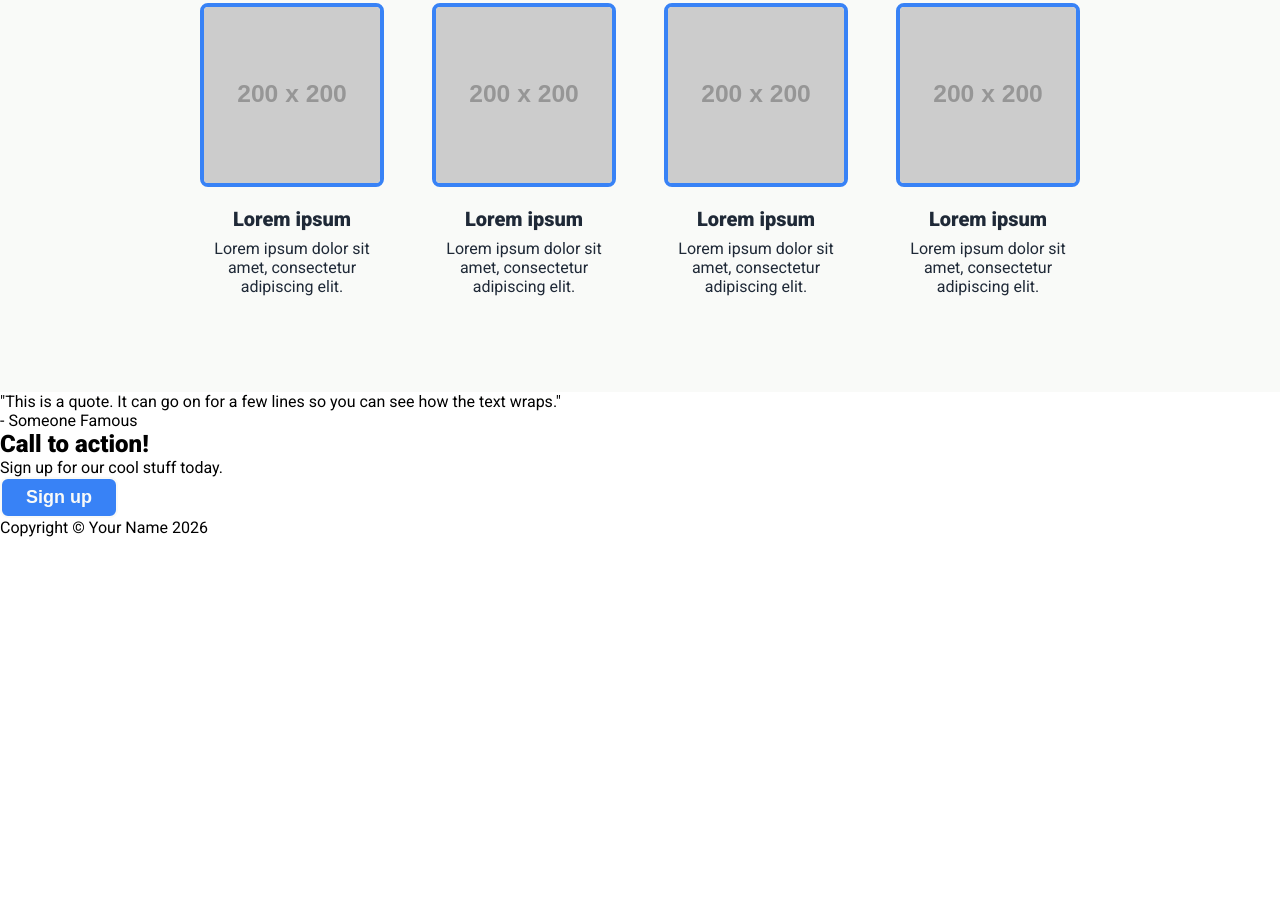
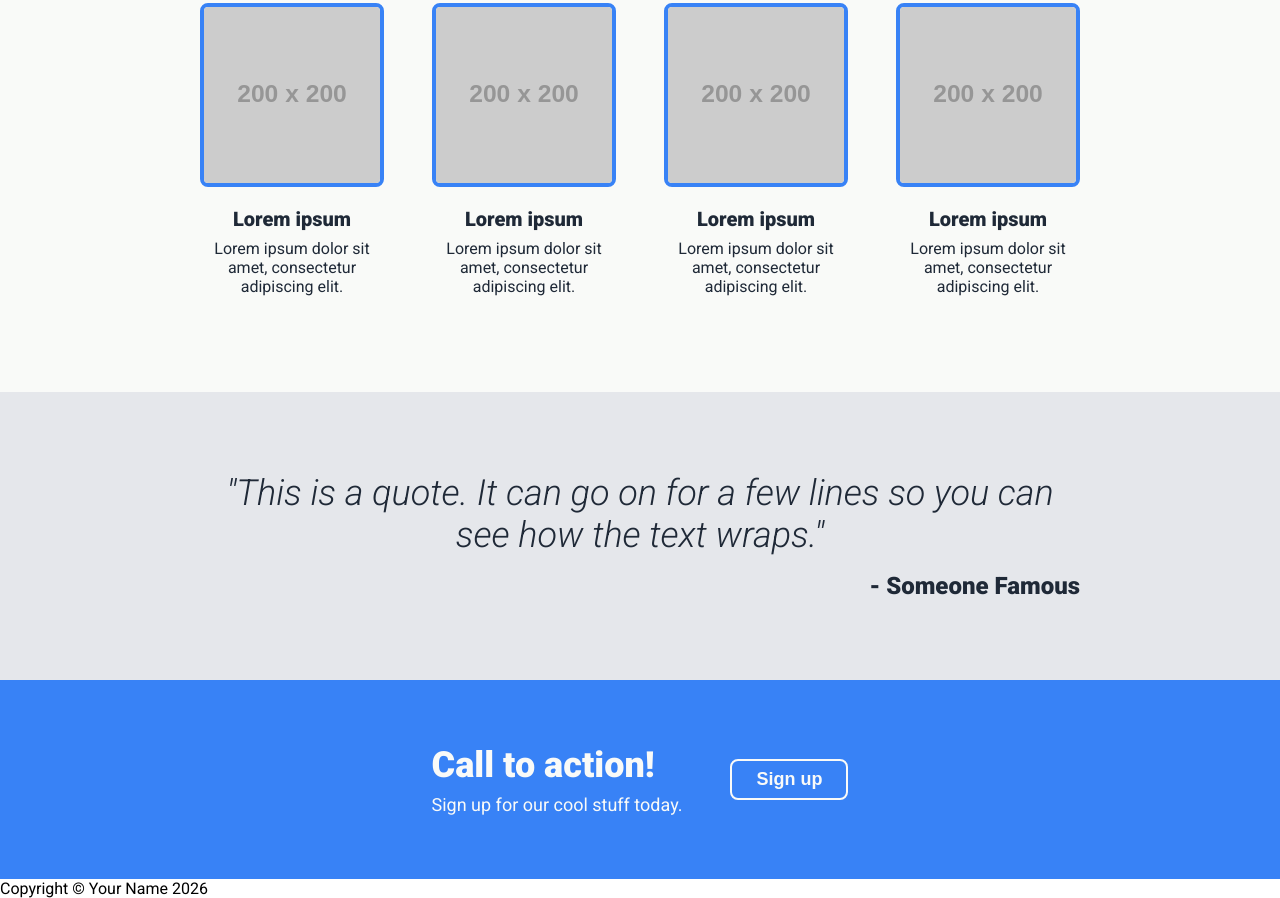
Before and after one commit to Angel-Juano/odin-landing-page, a plain HTML site: page index.html in a window 1280 px wide. Shown: the part 629-1527 px from the top of the page. Before the commit the page ends 1166 px from the top, so only its background shows below. Drawn offline with Linux system fonts and the light colour scheme; placeholder pictures from the web are drawn by us.

Commit message:
Style qoute and call to sections

```diff
--- a/index.html
+++ b/index.html
@@ -13,7 +13,7 @@
    <body>
   <div class="hero-wrapper">
     <header>
-      <div class="logo">header-logo</div>
+      <div class="logo">Header Logo</div>
       <ul class="links">
         <li><a href="#">header link one</a></li>
         <li><a href="#">header link two</a></li>
--- a/style.css
+++ b/style.css
@@ -118,3 +118,49 @@ button {
   font-size: 16px;
   color: #1F2937;
 }
+
+.quote {
+  background-color: #E5E7EB;
+  padding: 80px 200px;
+}
+
+.quote blockquote {
+  font-size: 36px;
+  font-weight: 300;
+  font-style: italic;
+  color: #1F2937;
+  text-align: center;
+}
+
+.quote .author {
+  font-size: 24px;
+  font-weight: 700;
+  color: #1F2937;
+  text-align: right;
+  margin-top: 16px;
+}
+
+.cta {
+  background-color: #3882F6;
+  color: #F9FAF8;
+  display: flex;
+  justify-content: center;
+  align-items: center;
+  gap: 48px;
+  padding: 64px 200px;
+}
+
+.cta h2 {
+  font-size: 36px;
+  font-weight: 900;
+}
+
+.cta p {
+  font-size: 18px;
+  margin-top: 8px;
+}
+
+.cta button {
+  background-color: #3882F6;
+  border: 2px solid #F9FAF8;
+}
```
